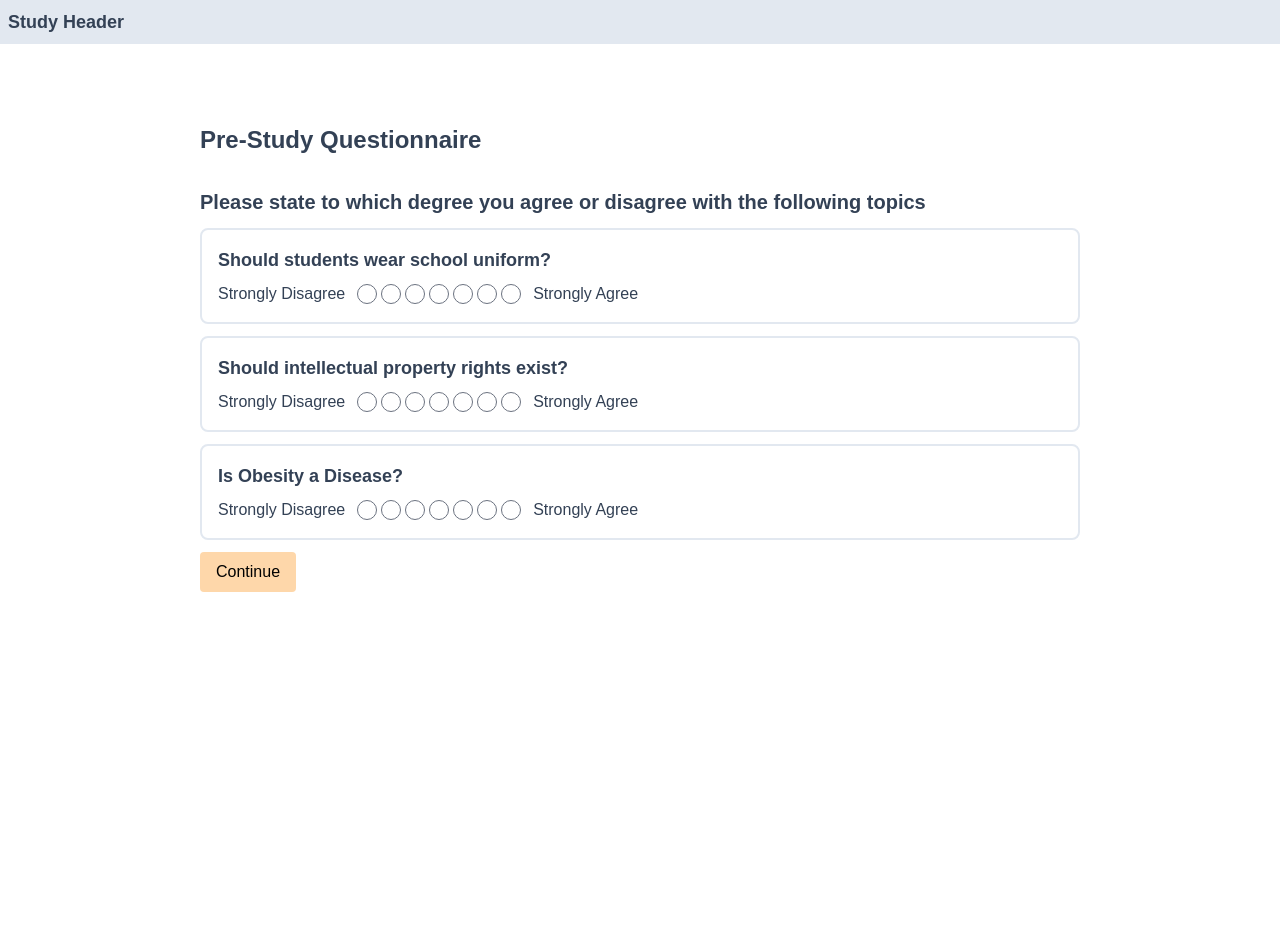
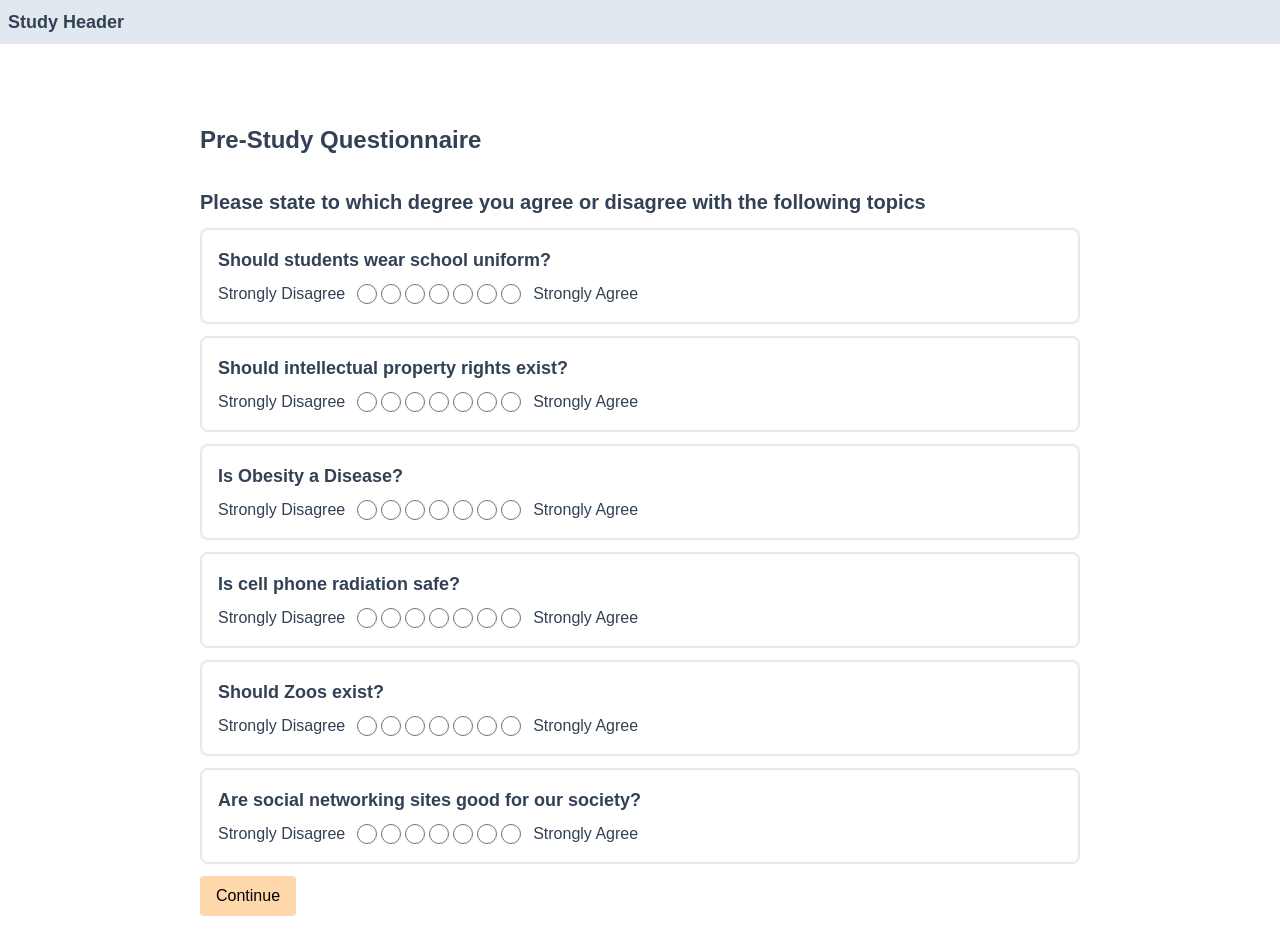
Before and after one commit to rawrick/fpir-counteracting-unfairness-fs, a Next.js app: page /pre-study in a window 1280 px wide. Shown: the top 952 px of the page. Before the commit the page ends 800 px from the top, so only its background shows below. Built offline with nearby package versions, Linux system fonts and the light colour scheme.

Commit message:
Create new topics and  update topic selection

```diff
--- a/src/pages/pre-study.tsx
+++ b/src/pages/pre-study.tsx
@@ -20,6 +20,21 @@ const questions = [
   {
     topic: "obesity",
     question: "Is Obesity a Disease?",
+    value: null,
+  },
+  {
+    topic: "cellPhoneRadiation",
+    question: "Is cell phone radiation safe?",
+    value: null,
+  },
+  {
+    topic: "zoosExist",
+    question: "Should Zoos exist?",
+    value: null,
+  },
+  {
+    topic: "networkingSociety",
+    question: "Are social networking sites good for our society?",
     value: null,
   },
 ];
@@ -80,6 +95,21 @@ const PreStudy = () => {
       // Add random mildStance to the cookie
       const randomMildStance =
         mildStances[Math.floor(Math.random() * mildStances.length)];
+      console.log(typeof mildStances);
+
+      let workStances = mildStances;
+      if (workStances.length >= 3) {
+        workStances.sort(() => Math.random() - 0.5)
+
+        Cookies.set("topicOne", workStances[0]["topic"]);
+        Cookies.set("topicTwo", workStances[1]["topic"]);
+        Cookies.set("topicThree", workStances[2]["topic"]);
+      } else {
+        router.push("/thank-you");
+        return;
+      }
+
+      Cookies.set("mildTopics", mildStances);
       Cookies.set("topic", randomMildStance.topic);
 
       router.push("/pre-task");
--- a/src/pages/pre-task.tsx
+++ b/src/pages/pre-task.tsx
@@ -15,8 +15,11 @@ const PreTask: NextPage = () => {
   const [snippetId, setSnippetId] = useState<number>();
   const userId = Cookies.get("userId");
   const topic = Cookies.get("topic");
+  const mildTopic = Cookies.get("mildTopics")
   const stance = Cookies.get("stance");
   const router = useRouter();
+
+  console.log(typeof mildTopic);
 
   preventBackButton();
 
```
Also changed, not shown: 2 other files (tests, documents, lock files or other folders).
